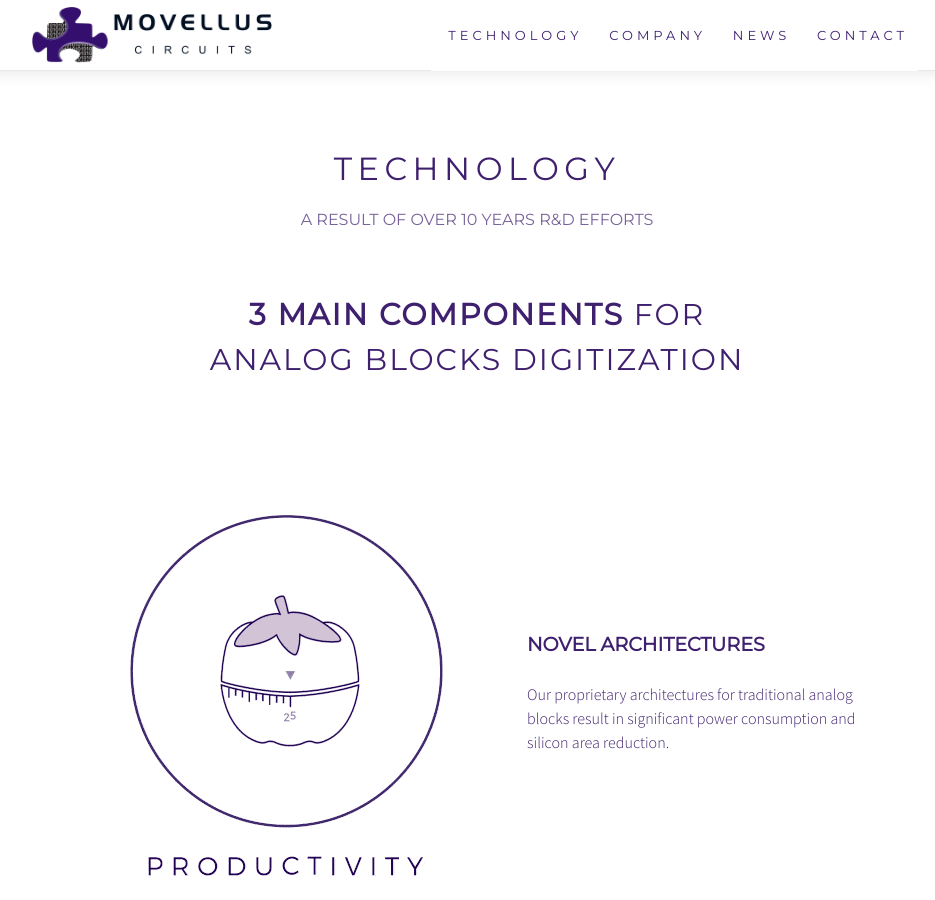
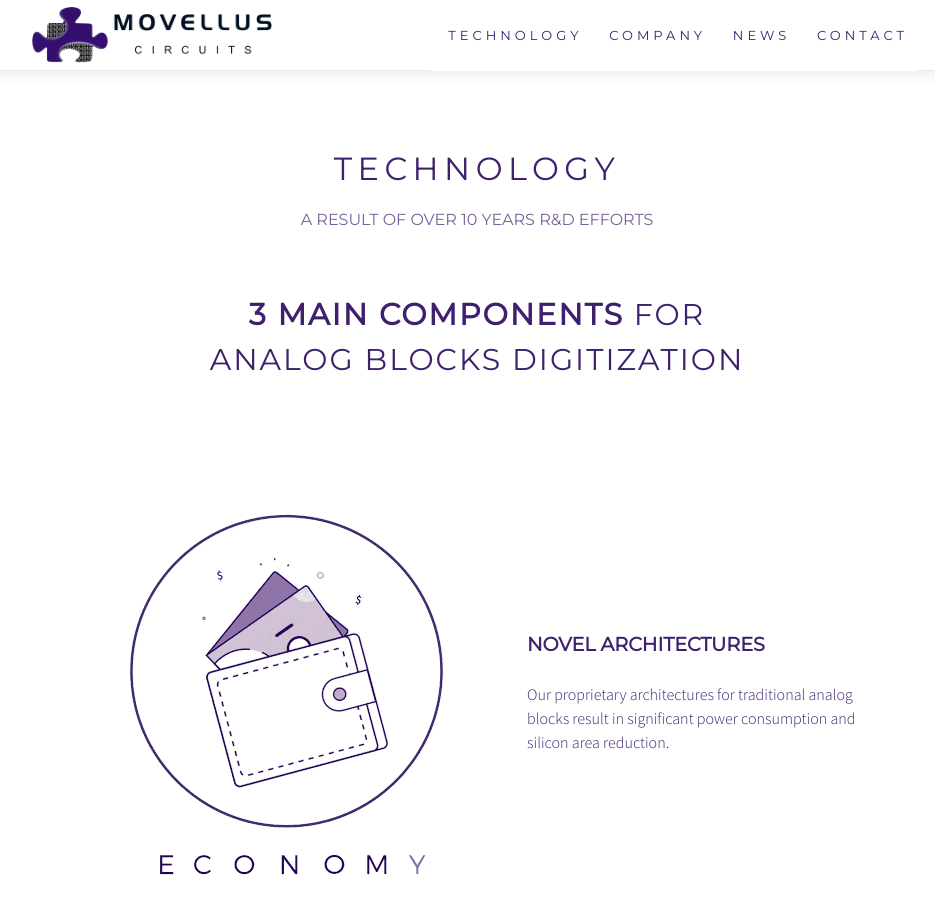
Before and after one commit to zaghmout/movellus, a Jekyll site: the page built from technology/index.html, in a window 1280 px wide and 900 px high. Shown: the whole window, without its empty margins (163-1098 px from the left). Built offline with Jekyll 4.4.1, drawn with Linux system fonts in a browser that asks for light colours; nearby versions of some CDN libraries.

Commit message:
fix: the first gif is a wallet, not a tomato

```diff
--- a/technology/index.html
+++ b/technology/index.html
@@ -20,7 +20,7 @@
     <div class="tech-wrapper">
         <div class="flexbox-container">
             <div class="feature-gif">
-                <img id="gif-tomato" src="/images/gif/wallet.gif" alt="">
+                <img id="gif-wallet" src="/images/gif/wallet.gif" alt="">
             </div>
             <div class="feature-details">
                 <strong>
```
